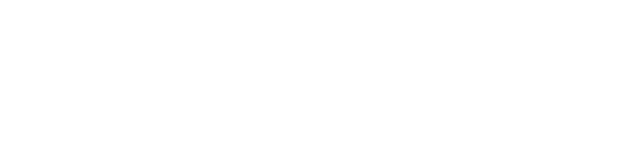
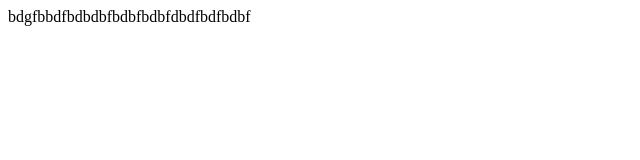
Before and after one commit to timazim/webdev21, a plain HTML site: page index.html in a window 1280 px wide. Shown: the whole page, without its empty margins (0-640 px from the left). Drawn offline with Linux system fonts and the light colour scheme.

Commit message:
dfsdfsfdfsdfsfdsf

```diff
--- a/index.html
+++ b/index.html
@@ -7,6 +7,6 @@
     <title>Изменение</title>
 </head>
 <body>
-
+    bdgfbbdfbdbdbfbdbfbdbfdbdfbdfbdbf
 </body>
 </html>
```
